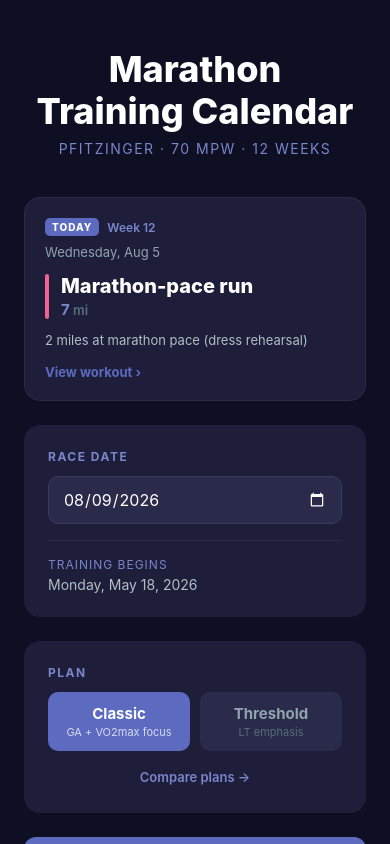
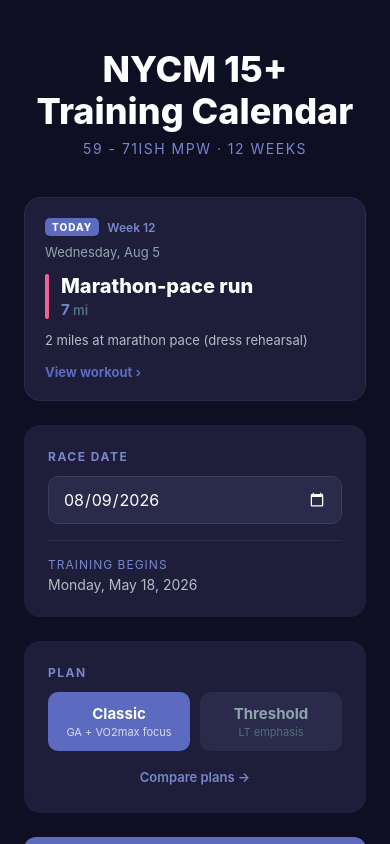
Before and after one commit to jlu-nyc/training-calendar, a React Native app: screen /Home in a window 390 px wide. Built offline with nearby package versions, Linux system fonts and the light colour scheme.

Commit message:
Meta data updates

```diff
--- a/src/data/plan-threshhold.js
+++ b/src/data/plan-threshhold.js
@@ -1,4 +1,4 @@
-// Threshold variant — the classic Pfitzinger 70 mpw skeleton (the 15ish-mile
+// Threshold variant — 70 mpw skeleton (the 15ish-mile
 // midweek medium-long runs, long runs, MP weeks, tune-up races), with the
 // quality emphasis shifted to lactate-threshold work. LT progression runs in
 // weeks 2, 4, 6, 7, 8, 9, 10, and 11 (taper). No full rest day — Mondays are a short
--- a/src/data/plan.js
+++ b/src/data/plan.js
@@ -1,6 +1,4 @@
-// Pfitzinger 70 miles/week - 12-week marathon plan
-// Source: Advanced Marathoning by Pete Pfitzinger & Scott Douglas
-// Fill in miles and descriptions from your copy of the book.
+// 12-week marathon plan
 
 export const WORKOUT_TYPES = {
   REST: 'Rest',
--- a/src/screens/HomeScreen.js
+++ b/src/screens/HomeScreen.js
@@ -98,8 +98,8 @@
 
   return (
     <ScrollView contentContainerStyle={styles.container}>
-      <Text style={styles.title}>Marathon{'\n'}Training Calendar</Text>
-      <Text style={styles.subtitle}>Pfitzinger · 70 mpw · 12 weeks</Text>
+      <Text style={styles.title}>NYCM 15+{'\n'}Training Calendar</Text>
+      <Text style={styles.subtitle}>59 - 71ish mpw · 12 weeks</Text>
 
       <TodayCard raceDate={raceDate} planKey={planKey} navigation={navigation} />
 
```
Also changed, not shown: .claude/settings.local.json.
